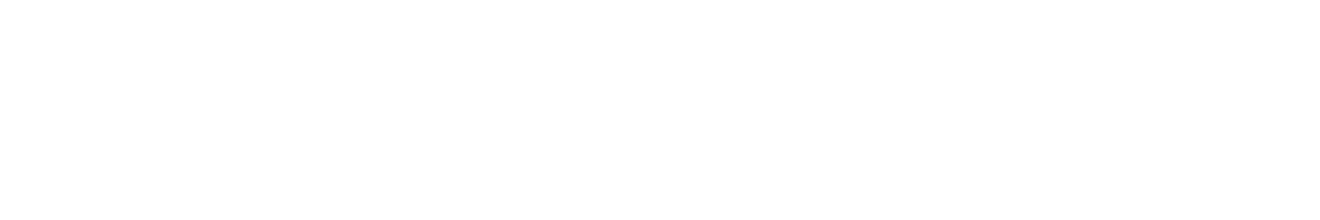
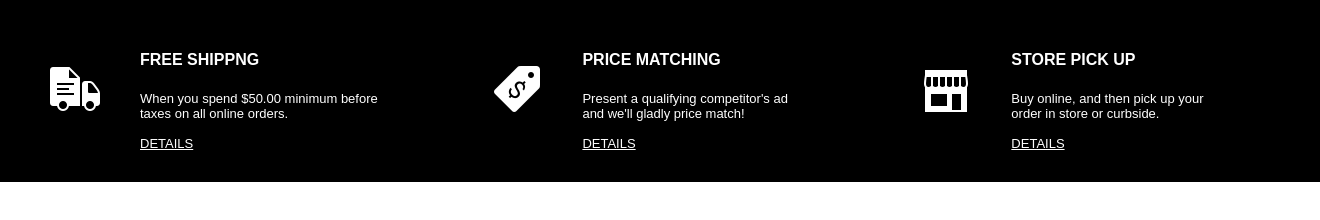
Before and after one commit to Danielwolfstein/landingPage_Programate, a plain HTML site: page index.html in a window 1280 px wide. Shown: the whole page, 1320 px wide, since content can reach past the window. Drawn offline with Linux system fonts and the light colour scheme.

Commit message:
seccion de benefits terminado

```diff
--- a/css/benefits.css
+++ b/css/benefits.css
@@ -0,0 +1,53 @@
+body{
+    margin: 0;
+}
+
+.benefits{
+    background-color: black;
+    width: 100%;
+    font-family: sans-serif;
+    display: flex;
+    justify-content: space-around;
+    padding: 0 20px;
+}
+
+.subtitle{
+    color: white;
+}
+
+.paragraph{
+    color: white;
+    font-size: 13px;
+}
+
+.details{
+    color: white;
+    font-size: 13px;
+}
+
+.box1{
+    display: flex;
+    align-items: center;
+    margin: 10px 10px;
+}
+
+.box-image{
+    padding: 0 20px;;
+}
+
+.box-text{
+    padding: 20px 70px 20px 20px;
+}
+
+/* RESPONSIVE */
+
+@media screen and (max-width: 600px) {
+    body{
+        margin: 0;
+    }
+
+    .benefits{
+        flex-direction: column;
+    }
+
+}
--- a/index.html
+++ b/index.html
@@ -20,7 +20,36 @@
 
     </section>
     <section class="benefits">
-
+        <div class="box1">
+            <div class="box-image">
+                <img src="/img/car-icon.png">
+            </div>
+            <div class="box-text">
+                <h4 class="subtitle">FREE SHIPPNG</h4>
+                <p class="paragraph">When you spend $50.00 minimum before taxes on all online orders.</p>
+                <a class="details" href="#">DETAILS</a>
+            </div>
+        </div>
+        <div class="box1">
+            <div class="box-image">
+                <img src="/img/price-icon.png">
+            </div>
+            <div class="box-text">
+                <h4 class="subtitle">PRICE MATCHING</h4>
+                <p class="paragraph">Present a qualifying competitor's ad and we'll gladly price match!</p>
+                <a class="details" href="#">DETAILS</a>
+            </div>
+        </div>
+        <div class="box1">
+            <div class="box-image">
+                <img src="/img/store-icon.png">
+            </div>
+            <div class="box-text">
+                <h4 class="subtitle">STORE PICK UP</h4>
+                <p class="paragraph">Buy online, and then pick up your order in store or curbside.</p>
+                <a class="details" href="#">DETAILS</a>
+            </div>
+        </div>
     </section>
     <section class="featured">
 
```
Also changed, not shown: img/car-icon.png (added), img/price-icon.png (added), img/store-icon.png (added).
